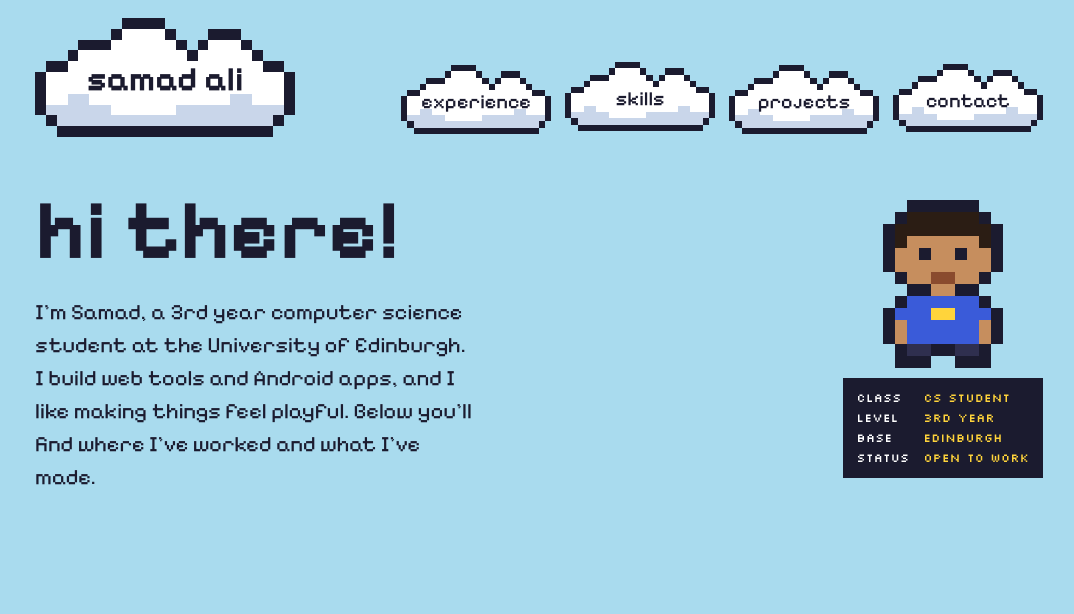
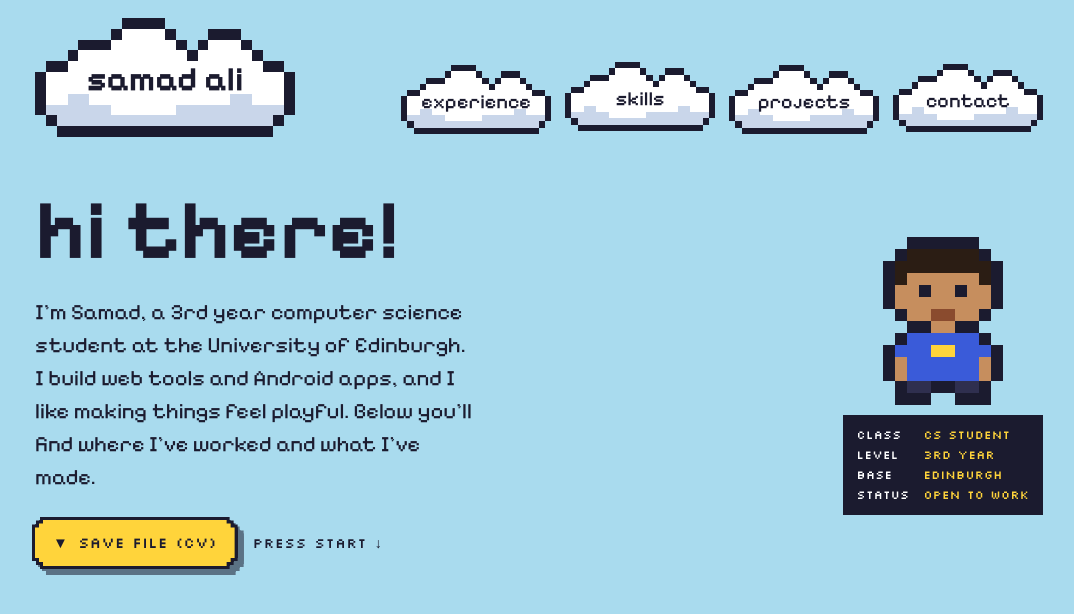
Before and after one commit to samad-a/portfolio-site, a Next.js app: page / in a window 1280 px wide. Shown: the top 614 px of the page, without its empty margins (101-1175 px from the left). Built offline with nearby package versions, Linux system fonts and the light colour scheme.

Commit message:
feat(hero): add CV download button

```diff
--- a/app/globals.css
+++ b/app/globals.css
@@ -59,6 +59,15 @@
     }
     50% {
       translate: 0 -6px;
+    }
+  }
+
+  /* Blinks four times, then stays on, so it stops within WCAG's five seconds. */
+  --animate-blink: blink 1.2s steps(1) 4;
+
+  @keyframes blink {
+    50% {
+      opacity: 0;
     }
   }
 
--- a/app/page.tsx
+++ b/app/page.tsx
@@ -1,9 +1,16 @@
+import { existsSync } from "node:fs";
+import path from "node:path";
 import { Hero } from "@/components/home/hero";
+
+// Checked when the page is built, so the button appears once public/cv.pdf is added.
+const cvHref = existsSync(path.join(process.cwd(), "public", "cv.pdf"))
+  ? "/cv.pdf"
+  : undefined;
 
 export default function Home() {
   return (
     <main id="main" tabIndex={-1}>
-      <Hero />
+      <Hero cvHref={cvHref} />
     </main>
   );
 }
--- a/components/home/hero.tsx
+++ b/components/home/hero.tsx
@@ -1,6 +1,12 @@
+import { PixelButton } from "@/components/ui/pixel-button";
 import { PlayerCard } from "./player-card";
 
-export function Hero() {
+type HeroProps = {
+  // Leave out to hide the CV button, for example until a CV is uploaded.
+  cvHref?: string;
+};
+
+export function Hero({ cvHref }: HeroProps) {
   return (
     <section
       id="top"
@@ -20,6 +26,19 @@ export function Hero() {
           things feel playful. Below you&apos;ll find where I&apos;ve worked and
           what I&apos;ve made.
         </p>
+        <div className="mt-6.5 flex flex-wrap items-center gap-4.5">
+          {cvHref && (
+            <PixelButton href={cvHref} download>
+              <span aria-hidden="true">▼</span> save file (CV)
+            </PixelButton>
+          )}
+          <a
+            href="#experience"
+            className="animate-blink font-label text-sm tracking-wider text-ink no-underline motion-reduce:animate-none"
+          >
+            press start <span aria-hidden="true">↓</span>
+          </a>
+        </div>
       </div>
       <PlayerCard />
     </section>
```
Also changed, not shown: 1 other file (tests, documents, lock files or other folders).
